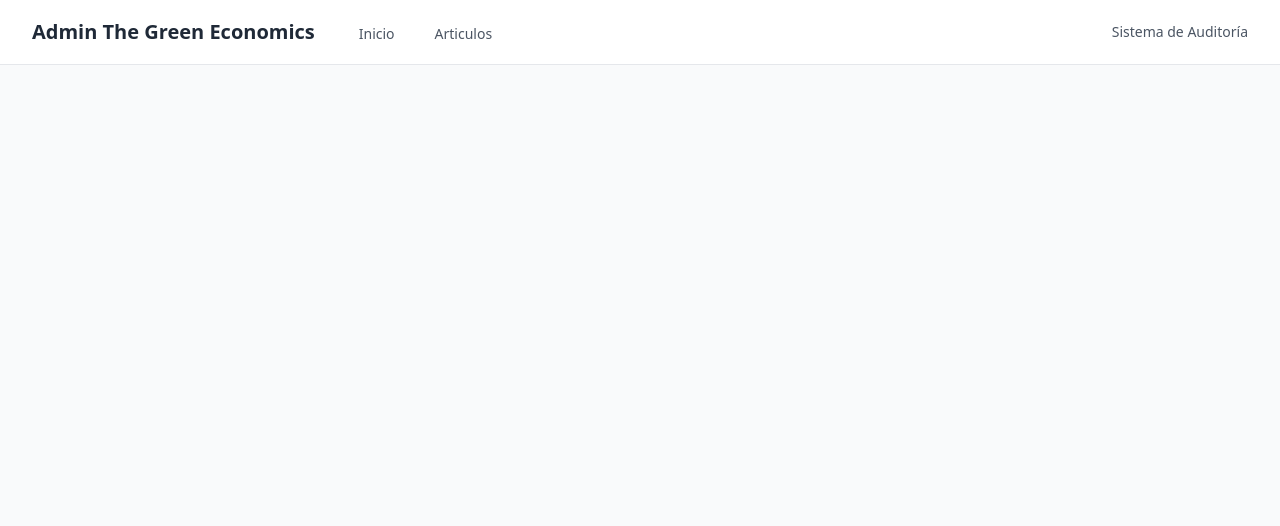
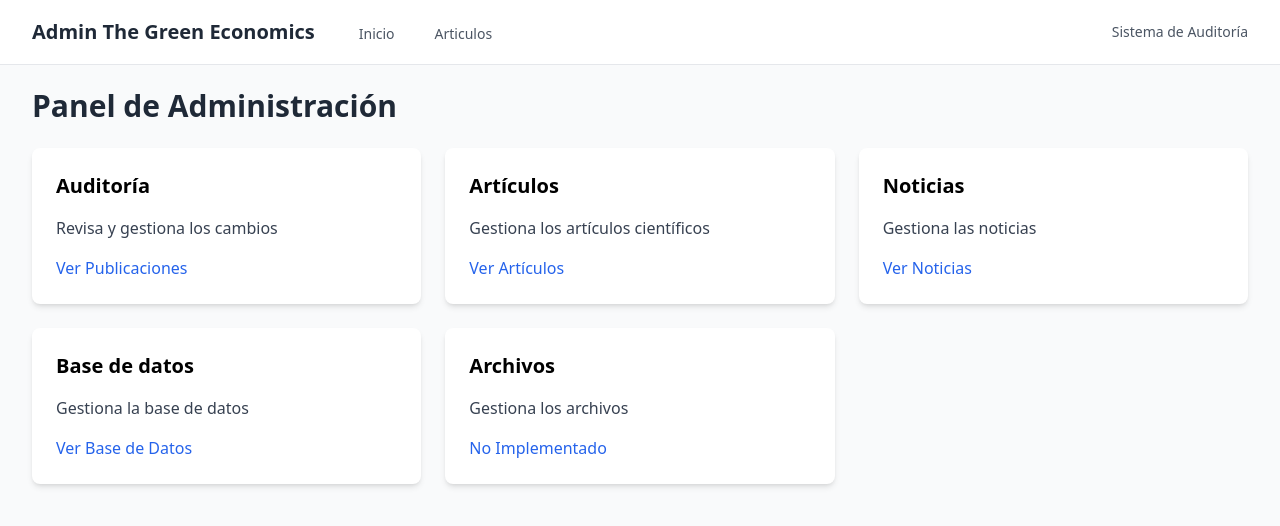
Before and after one commit to JulioChureo/TheGreenEconomics, a Django app: page /dashboards/ in a window 1280 px wide. Shown: the top 526 px of the page. Run offline with Django 5.2, Linux system fonts and the light colour scheme; parts of the project's set-up code (start-up, migrations or seed data) failed here and were passed over; some libraries are stand-ins or nearby versions.

Commit message:
add dashboard index

```diff
--- a/the_green_economics/templates/dashboards/home.html
+++ b/the_green_economics/templates/dashboards/home.html
@@ -1 +1,40 @@
 {% extends "dashboards/_base.html" %}
+
+{% block content %}
+    <h1 class="text-3xl font-bold mb-6 text-gray-800">Panel de Administración</h1>
+    <section id="dashboard-quick-links"
+             class="grid grid-cols-1 gap-6 sm:grid-cols-2 lg:grid-cols-3">
+        <article class="bg-white shadow-md rounded-lg p-6">
+            <h2 class="text-xl font-semibold mb-4">Auditoría</h2>
+            <p class="text-gray-700">Revisa y gestiona los cambios</p>
+            <a href="" class="mt-4 inline-block text-blue-600 hover:text-blue-900">Ver Publicaciones</a>
+        </article>
+        <article class="bg-white shadow-md rounded-lg p-6">
+            <h2 class="text-xl font-semibold mb-4">Artículos</h2>
+            <p class="text-gray-700">Gestiona los artículos científicos</p>
+            <a href="{% url 'dashboards:article-list' %}"
+               class="mt-4 inline-block text-blue-600 hover:text-blue-900">Ver Artículos</a>
+        </article>
+        <article class="bg-white shadow-md rounded-lg p-6">
+            <h2 class="text-xl font-semibold mb-4">Noticias</h2>
+            <p class="text-gray-700">Gestiona las noticias</p>
+            <a href="{% url 'dashboards:news-list' %}"
+               class="mt-4 inline-block text-blue-600 hover:text-blue-900">Ver Noticias</a>
+        </article>
+    </section>
+    <section id="dashboard-quick-links"
+             class="grid grid-cols-1 gap-6 sm:grid-cols-2 lg:grid-cols-3 pt-6">
+        <article class="bg-white shadow-md rounded-lg p-6">
+            <h2 class="text-xl font-semibold mb-4">Base de datos</h2>
+            <p class="text-gray-700">Gestiona la base de datos</p>
+            <a href="{% url 'admin:index' %}"
+               target="_blank"
+               class="mt-4 inline-block text-blue-600 hover:text-blue-900">Ver Base de Datos</a>
+        </article>
+        <article class="bg-white shadow-md rounded-lg p-6">
+            <h2 class="text-xl font-semibold mb-4">Archivos</h2>
+            <p class="text-gray-700">Gestiona los archivos</p>
+            <a href="" class="mt-4 inline-block text-blue-600 hover:text-blue-900">No Implementado</a>
+        </article>
+    </section>
+{% endblock content %}
```
